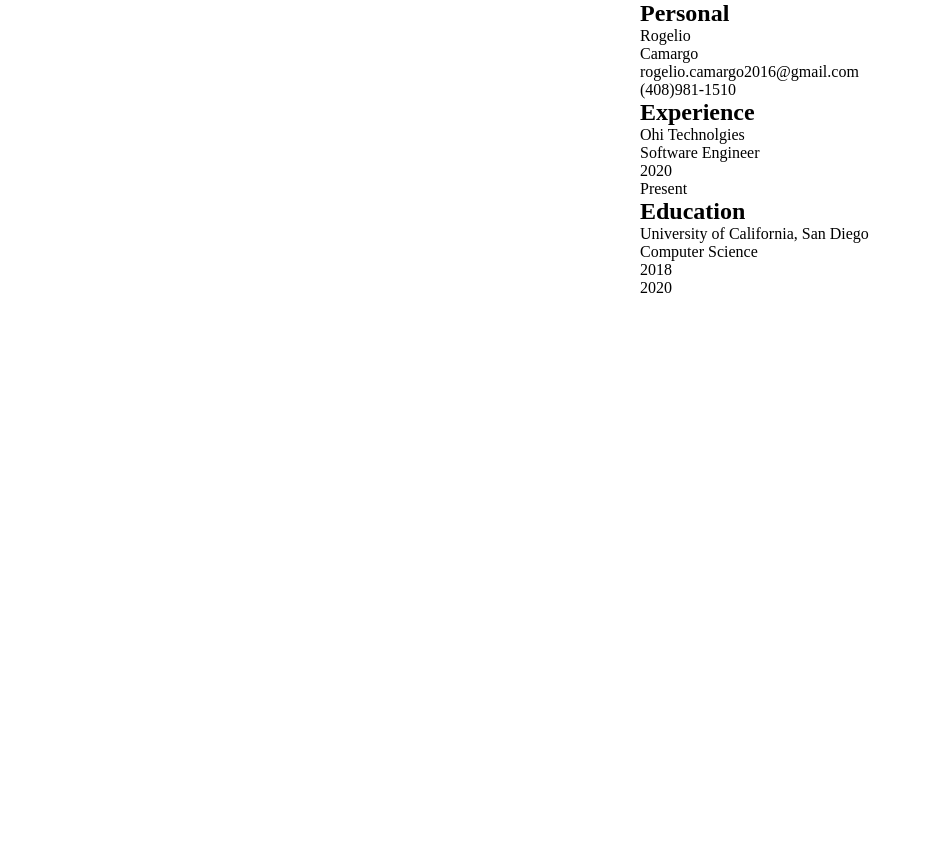
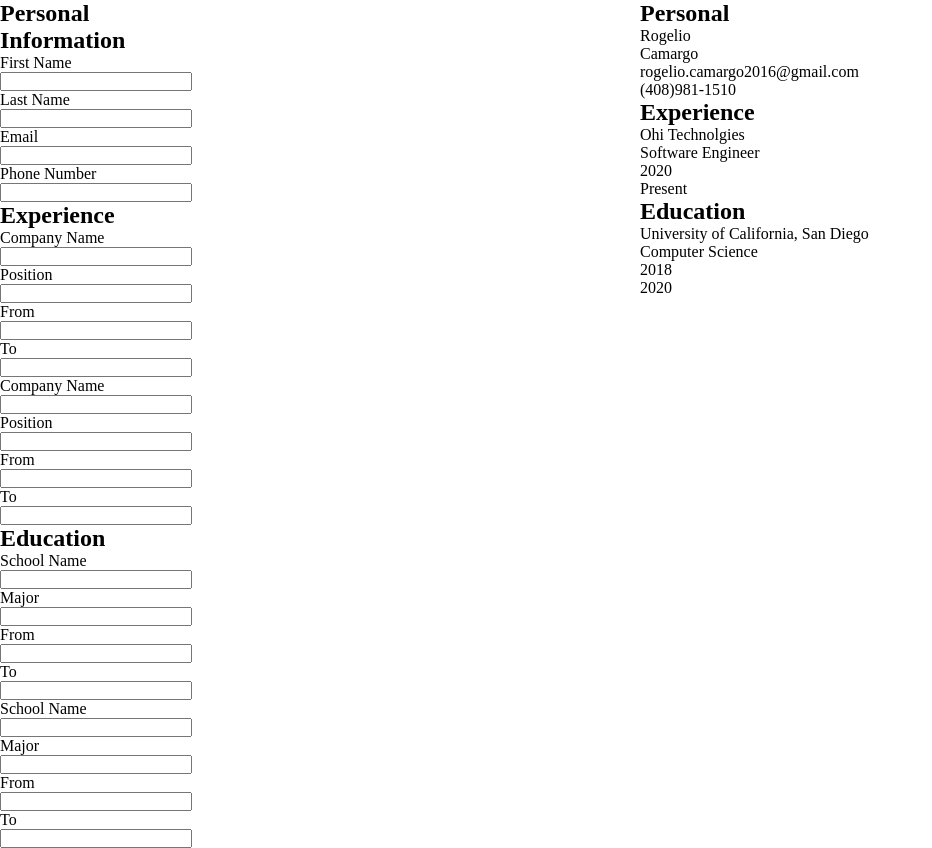
Before and after one commit to RogelioCamargo/cv-builder, a React (Create React App) app: page / in a window 1280 px wide. Shown: the whole page, without its empty margins (0-932 px from the left). Before the commit the page ends 800 px from the top, so only its background shows below. Built offline with nearby package versions, Linux system fonts and the light colour scheme.

Commit message:
Update how input files are structured

```diff
--- a/src/components/Education.js
+++ b/src/components/Education.js
@@ -1,5 +1,7 @@
 /* eslint-disable no-useless-constructor */
 import React, { Component } from "react";
+
+import EducationItem from "./EducationItem";
 
 class Education extends Component {
   constructor(props) {
@@ -7,7 +9,13 @@
   }
 
   render() {
-    return <></>;
+    return (
+      <div>
+        <h2>Education</h2>
+        <EducationItem />
+        <EducationItem />
+      </div>
+    );
   }
 }
 
--- /dev/null
+++ b/src/components/EducationItem.js
@@ -0,0 +1,27 @@
+/* eslint-disable no-useless-constructor */
+import React, { Component } from "react";
+
+class EducationItem extends Component {
+  constructor(props) {
+    super(props);
+  }
+
+  render() {
+    return (
+      <div style={{ width: "30%" }}>
+        <div style={{ display: "flex", flexDirection: "column" }}>
+          <label>School Name</label>
+          <input type="text" />
+          <label>Major</label>
+          <input type="text" />
+          <label>From</label>
+          <input type="text" />
+          <label>To</label>
+          <input type="text" />
+        </div>
+      </div>
+    );
+  }
+}
+
+export default EducationItem;
--- a/src/components/Experience.js
+++ b/src/components/Experience.js
@@ -1,5 +1,7 @@
 /* eslint-disable no-useless-constructor */
 import React, { Component } from "react";
+
+import ExperienceItem from "./ExperienceItem";
 
 class Experience extends Component {
   constructor(props) {
@@ -7,7 +9,13 @@
   }
 
   render() {
-    return <></>;
+    return (
+      <div>
+        <h2>Experience</h2>
+        <ExperienceItem />
+        <ExperienceItem />
+      </div>
+    );;
   }
 }
 
--- /dev/null
+++ b/src/components/ExperienceItem.js
@@ -0,0 +1,27 @@
+/* eslint-disable no-useless-constructor */
+import React, { Component } from "react";
+
+class ExperienceList extends Component {
+  constructor(props) {
+    super(props);
+  }
+
+  render() {
+    return (
+      <div style={{ width: "30%" }}>
+        <div style={{ display: "flex", flexDirection: "column" }}>
+          <label>Company Name</label>
+          <input type="text" />
+          <label>Position</label>
+          <input type="text" />
+          <label>From</label>
+          <input type="text" />
+          <label>To</label>
+          <input type="text" />
+        </div>
+      </div>
+    );
+  }
+}
+
+export default ExperienceList;
--- a/src/components/General.js
+++ b/src/components/General.js
@@ -7,10 +7,21 @@
   }
 
   render() {
+    // const { name, email, phoneNumber } = this.props;
     return (
-      <>
-
-      </>
+      <div style={{ width: "30%" }}>
+        <h2>Personal Information</h2>
+        <div style={{ display: "flex", flexDirection: "column" }}>
+          <label>First Name</label>
+          <input type="text" name="firstName" />
+          <label>Last Name</label>
+          <input type="text" name="lastName" />
+          <label>Email</label>
+          <input type="text" name="email" />
+          <label>Phone Number</label>
+          <input type="text" name="phoneNumber" />
+        </div>
+      </div>
     );
   }
 }
```
